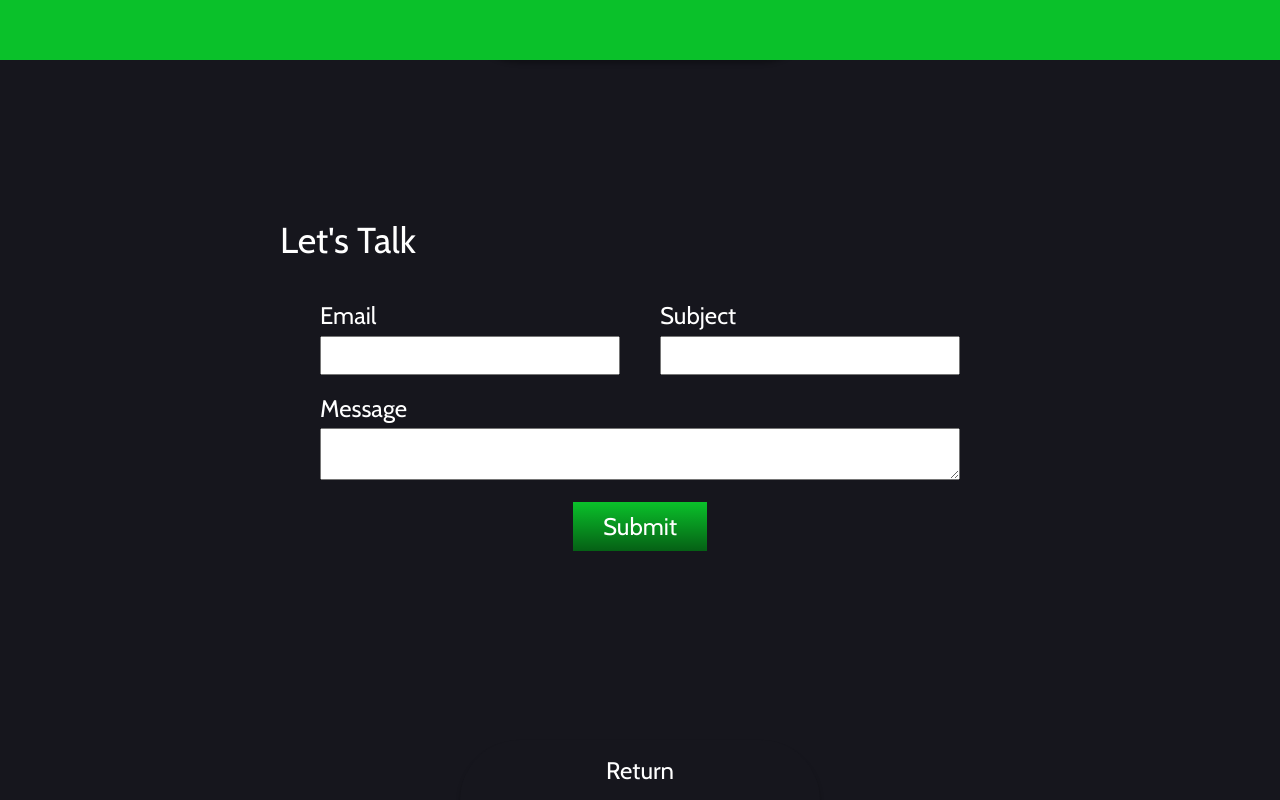
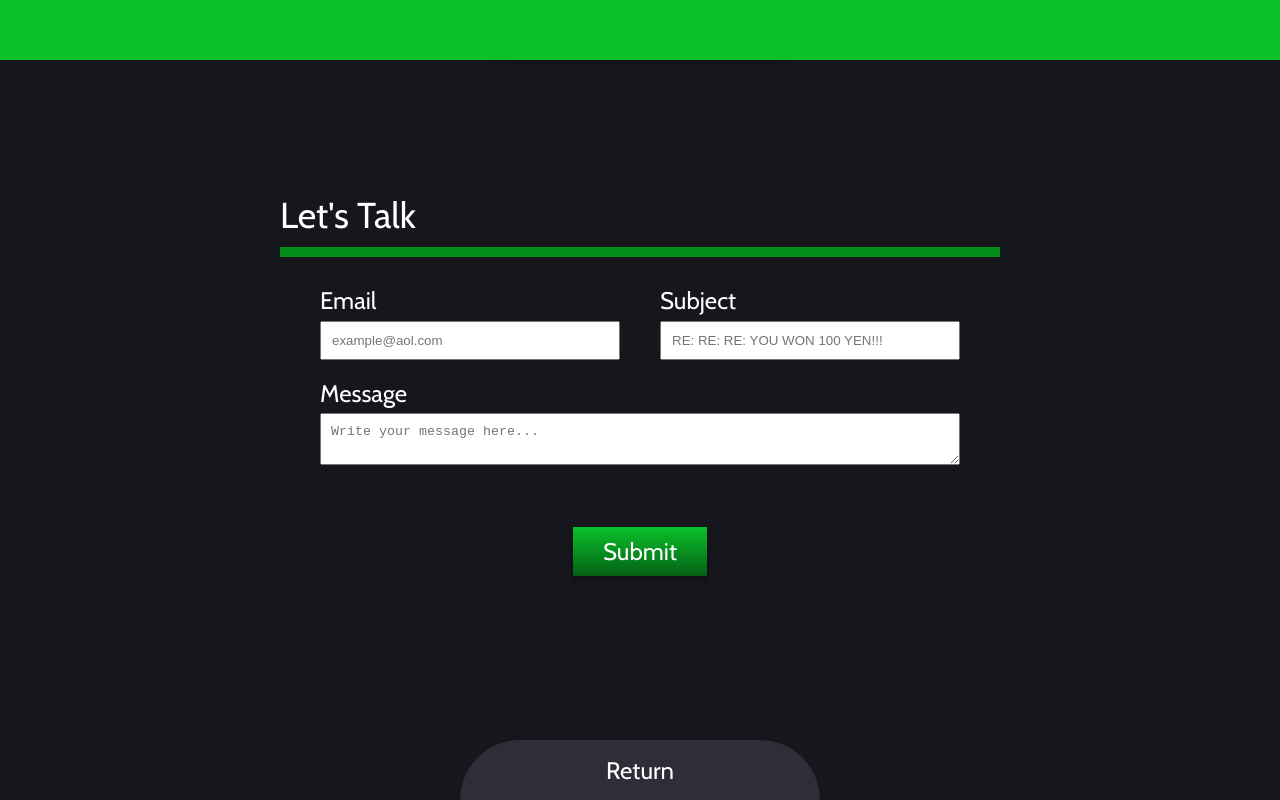
Before and after one commit to JoshuaLanger/personal-site, a website: page index.html in a window 1280 px wide. Drawn offline with nearby package versions, Linux system fonts and the light colour scheme.

Commit message:
building Contact page

```diff
--- a/index.html
+++ b/index.html
@@ -9,7 +9,13 @@
       href="https://fonts.googleapis.com/css?family=Cabin|Open+Sans"
       rel="stylesheet"
     />
-    <link rel="stylesheet" href="https://use.fontawesome.com/releases/v5.6.3/css/all.css" integrity="sha384-UHRtZLI+pbxtHCWp1t77Bi1L4ZtiqrqD80Kn4Z8NTSRyMA2Fd33n5dQ8lWUE00s/" crossorigin="anonymous"> <!-- TODO: Replace FA Webfonts with SVG -->
+    <link
+      rel="stylesheet"
+      href="https://use.fontawesome.com/releases/v5.6.3/css/all.css"
+      integrity="sha384-UHRtZLI+pbxtHCWp1t77Bi1L4ZtiqrqD80Kn4Z8NTSRyMA2Fd33n5dQ8lWUE00s/"
+      crossorigin="anonymous"
+    />
+    <!-- TODO: Replace FA Webfonts with SVG -->
     <title>Joshua Langer</title>
   </head>
   <body>
@@ -20,17 +26,28 @@
           Front-end JavaScript Web Developer from Minneapolis, MN
         </h4>
         <div class="icon-bar">
-          <a href="https://github.com/JoshuaLanger" class="icon drop-shadow"><i class="fab fa-github"></i></a>
-          <a href="https://codepen.io/joshual/" class="icon drop-shadow"><i class="fab fa-codepen"></i></a>
-          <a href="https://linkedin.com/in/josh-r-langer" class="icon drop-shadow"><i class="fab fa-linkedin"></i></a>
-        </div>
+          <a href="https://github.com/JoshuaLanger" class="icon drop-shadow"
+            ><i class="fab fa-github"></i
+          ></a>
+          <a href="https://codepen.io/joshual/" class="icon drop-shadow"
+            ><i class="fab fa-codepen"></i
+          ></a>
+          <a
+            href="https://linkedin.com/in/josh-r-langer"
+            class="icon drop-shadow"
+            ><i class="fab fa-linkedin"></i
+          ></a>
         </div>
       </div>
       <!-- ABOUT -->
       <div id="leftPage" class="page page--left">
         <div id="close" class="tab tab--left-close drop-shadow"></div>
         <div class="about-container">
-          <img src="images/4233721_LANGER, JOSHUA R_0096.JPG" alt="Profile Image" class="profile-img drop-shadow" />
+          <img
+            src="images/4233721_LANGER, JOSHUA R_0096.JPG"
+            alt="Profile Image"
+            class="profile-img drop-shadow"
+          />
           <div class="about-box">
             <h3 class="heading-3 mb-sm">About Me</h3>
             <p class="paragraph">
@@ -53,10 +70,26 @@
           <div class="link-box">
             <h3 class="heading-3 mb-sm">Links</h3>
             <ul class="links">
-              <li><a class="link" href="https://github.com/JoshuaLanger"><i class="fab fa-github"></i> GitHub</a></li>
-              <li><a class="link" href="https://codepen.io/joshual/"><i class="fab fa-codepen"></i> CodePen</a></li>
-              <li><a class="link" href="https://linkedin.com/in/josh-r-langer"><i class="fab fa-linkedin"></i> LinkedIn</a></li>
-              <li><a class="link" href="#"><i class="fas fa-file-alt"></i>  Resume</a></li>
+              <li>
+                <a class="link" href="https://github.com/JoshuaLanger"
+                  ><i class="fab fa-github"></i> GitHub</a
+                >
+              </li>
+              <li>
+                <a class="link" href="https://codepen.io/joshual/"
+                  ><i class="fab fa-codepen"></i> CodePen</a
+                >
+              </li>
+              <li>
+                <a class="link" href="https://linkedin.com/in/josh-r-langer"
+                  ><i class="fab fa-linkedin"></i> LinkedIn</a
+                >
+              </li>
+              <li>
+                <a class="link" href="#"
+                  ><i class="fas fa-file-alt"></i> Resume</a
+                >
+              </li>
             </ul>
           </div>
         </div>
@@ -67,9 +100,14 @@
         <div id="close" class="tab tab--right-close drop-shadow"></div>
         <div class="projects">
           <div class="project">
-            <img src="#" alt="project image 1" class="project--img">
+            <img src="#" alt="project image 1" class="project--img" />
             <h3 class="heading-3 project--heading">Project Title</h3>
-            <p class="paragraph project--desc">Lorem ipsum dolor, sit amet consectetur adipisicing elit. Soluta totam fuga quo, voluptates quod quam consequatur aperiam aliquam quaerat voluptatibus aspernatur earum reiciendis perferendis. Placeat in dicta molestiae voluptatum totam?</p>
+            <p class="paragraph project--desc">
+              Lorem ipsum dolor, sit amet consectetur adipisicing elit. Soluta
+              totam fuga quo, voluptates quod quam consequatur aperiam aliquam
+              quaerat voluptatibus aspernatur earum reiciendis perferendis.
+              Placeat in dicta molestiae voluptatum totam?
+            </p>
           </div>
         </div>
         <div id="open" class="tab tab--right-open"></div>
@@ -82,17 +120,35 @@
           <form action="GET" class="contact-form">
             <div class="contact-form--field">
               <h4 class="heading-4 contact-form--heading">Email</h4>
-                <input name="email" type="email" class="contact-form--input" />
+              <input
+                name="email"
+                type="email"
+                class="contact-form--input"
+                placeholder="example@aol.com"
+              />
             </div>
             <div class="contact-form--field">
               <h4 class="heading-4 contact-form--heading">Subject</h4>
-                <input name="subject" type="subject" class="contact-form--input" />
+              <input
+                name="subject"
+                type="subject"
+                class="contact-form--input"
+                placeholder="RE: RE: RE: YOU WON 100 YEN!!!"
+              />
             </div>
-              <div id="contact-form-message" class="contact-form--field">
+            <div id="contact-form-message" class="contact-form--field mb-lg">
               <h4 class="heading-4 contact-form--heading">Message</h4>
-                <textarea name="message" class="contact-form--input"></textarea>
+              <textarea
+                name="message"
+                class="contact-form--input"
+                placeholder="Write your message here..."
+              ></textarea>
             </div>
-              <input type="submit" value="Submit" class="button contact-form--submit">
+            <input
+              type="submit"
+              value="Submit"
+              class="button contact-form--submit drop-shadow"
+            />
           </form>
         </div>
         <div id="open" class="tab tab--bottom-open drop-shadow"></div>
--- a/sass/components/_tab.scss
+++ b/sass/components/_tab.scss
@@ -75,7 +75,7 @@
     top: 100%;
     left: 50%;
     transform: translate(-50%, -50%);
-    background-color: $color-grey-1;
+    background-color: $color-grey-2;
 
     &::after {
       content: 'Return';
--- a/sass/layout/_page.scss
+++ b/sass/layout/_page.scss
@@ -38,6 +38,7 @@
     top: 0;
     left: 100%;
     overflow-y: scroll;
+    overflow-x: hidden;
 
     &::after {
       content: '';
--- a/sass/pages/_contact.scss
+++ b/sass/pages/_contact.scss
@@ -3,6 +3,7 @@
 
 .contact-form {
   padding: 3rem 4rem;
+  border-top: 1rem solid $color-green-2;
   display: grid;
   grid-template-columns: repeat(2, 30rem);
   grid-column-gap: 4rem;
@@ -22,6 +23,11 @@
   &--input {
     width: 100%;
     padding: 1rem;
+
+    &:focus {
+      border: 2px solid $color-green-5;
+      outline: none;
+    }
   }
 
   &--submit {
@@ -32,5 +38,12 @@
     font-size: $font-size-h4;
     font-family: $font-family-head;
     color: $color-white;
+    transition: all 0.2s ease-in-out;
+
+    &:focus,
+    &:hover {
+      border: none;
+      background-color: $color-green-5;
+    }
   }
 }
```
Also changed, not shown: css/style.css. Lines whose indentation alone changed are shown as unchanged.
